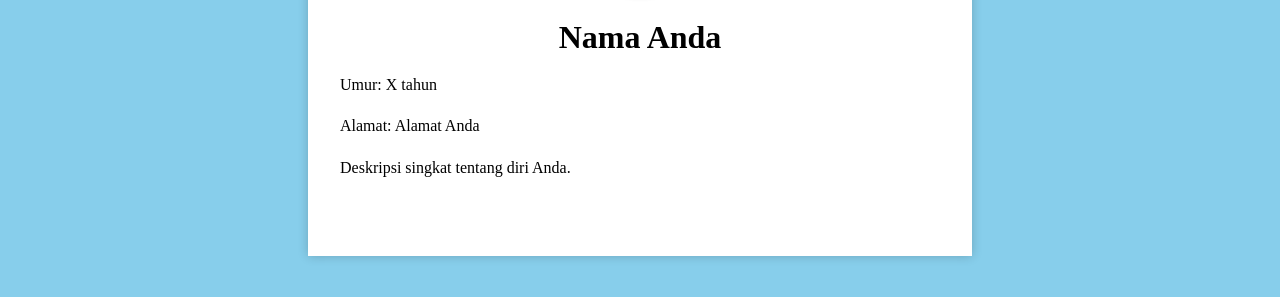
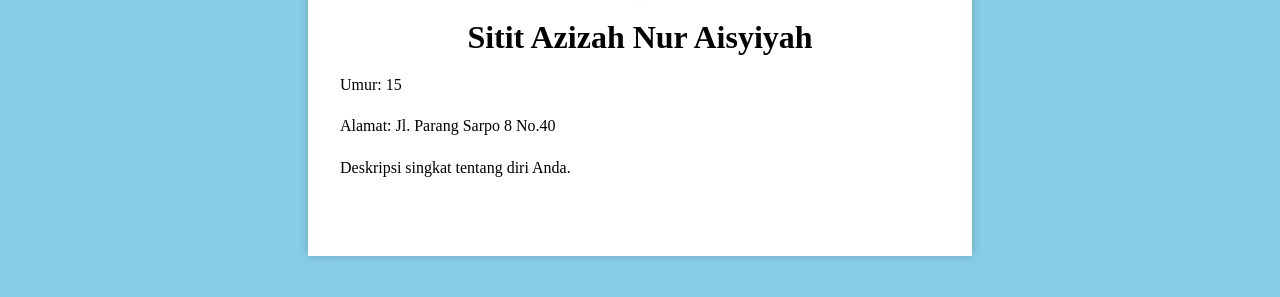
Before and after one commit to xxwooxx/azizah, a plain HTML site: page index.html in a window 1280 px wide. Shown: the part 323-620 px from the top of the page. Drawn offline with Linux system fonts and the light colour scheme.

Commit message:
Update index.html

```diff
--- a/index.html
+++ b/index.html
@@ -70,9 +70,9 @@
 
   <div class="container">
     <img class="profile-picture" src="winter.jpg" alt="Profil Picture">
-    <h1>Nama Anda</h1>
-    <p>Umur: X tahun</p>
-    <p>Alamat: Alamat Anda</p>
+    <h1>Sitit Azizah Nur Aisyiyah</h1>
+    <p>Umur: 15</p>
+    <p>Alamat: Jl. Parang Sarpo 8 No.40</p>
     <p>Deskripsi singkat tentang diri Anda.</p>
 
     <div class="social-links">
```
